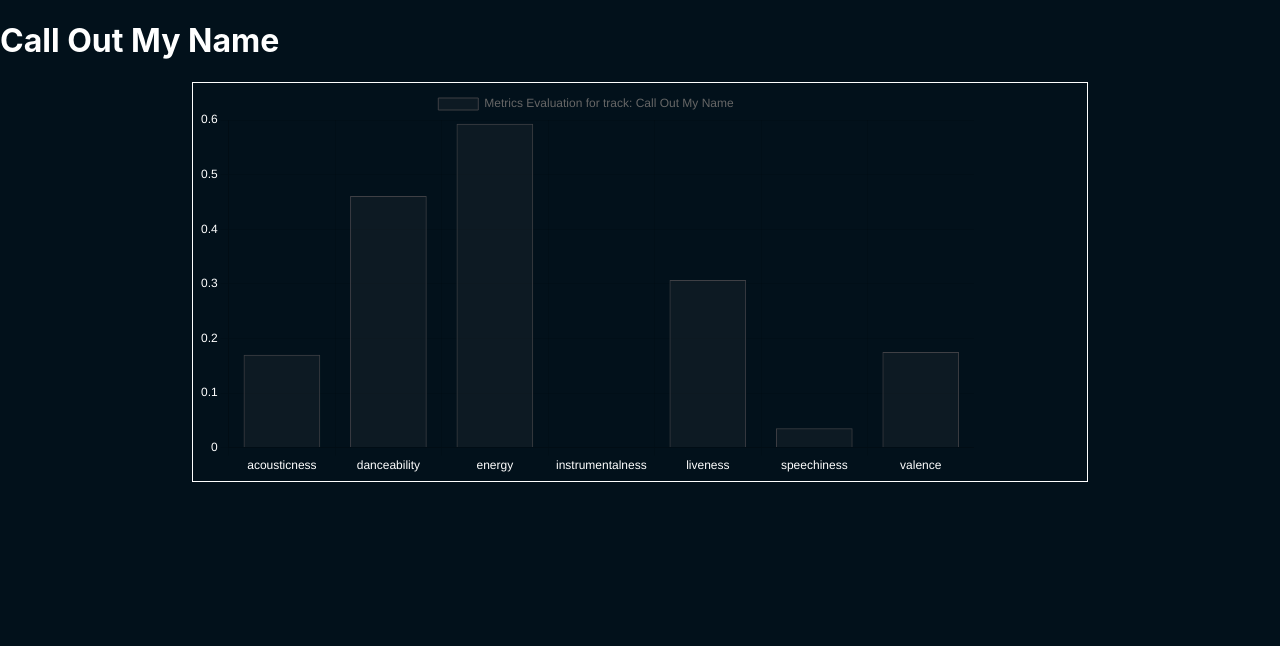
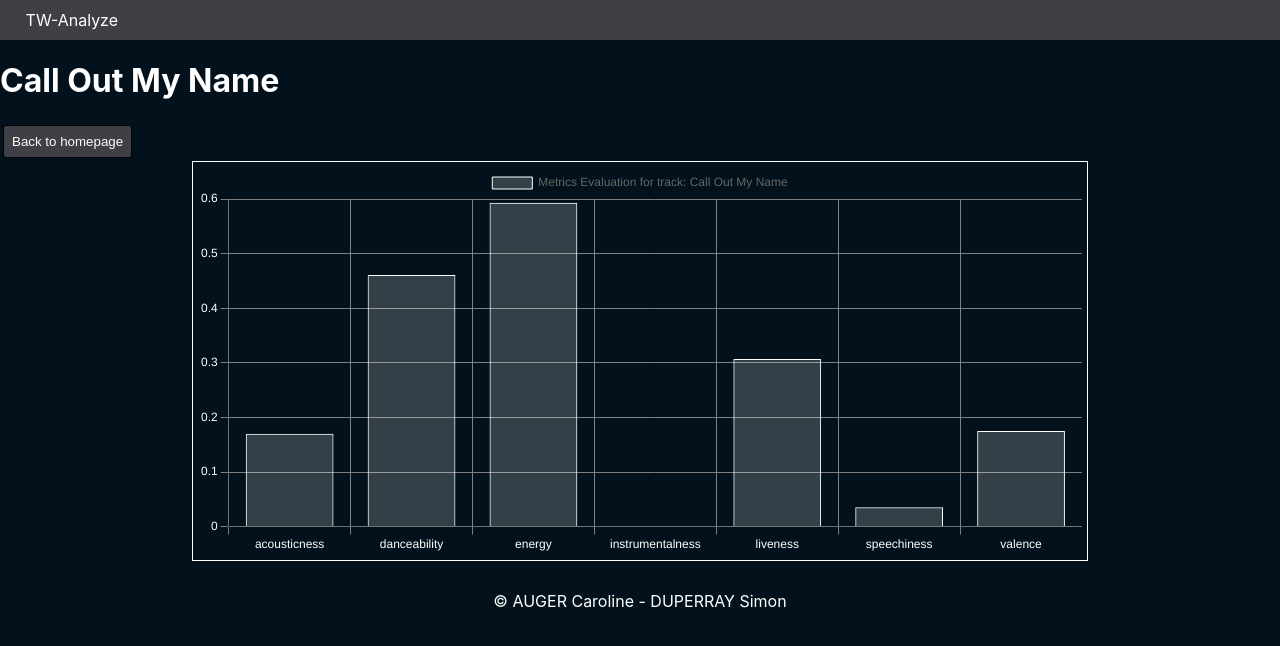
Before and after one commit to SimonDuperray/ESEO-NextAppSpotify, a Next.js app: page /track/09mEdoA6zrmBPgTEN5qXmN in a window 1280 px wide. Shown: the top 646 px of the page. Built offline with nearby package versions, Linux system fonts and the light colour scheme.

Commit message:
:lipstick: design custom button

```diff
--- /dev/null
+++ b/components/SimpleHeader.js
@@ -0,0 +1,13 @@
+import Link from "next/link";
+
+const SimpleHeader = () => {
+    return (
+        <header>
+            <Link href="/">
+                TW-Analyze
+            </Link>
+        </header>
+    );
+};
+
+export default SimpleHeader;
--- a/pages/metricsDescription.js
+++ b/pages/metricsDescription.js
@@ -1,6 +1,7 @@
 import Link from "next/link";
 import DescriptionCard from "../components/DescriptionCard";
 import Footer from "../components/Footer";
+import SimpleHeader from "../components/SimpleHeader";
 
 /**
  * Propose a short description for each of the proposed track metric
@@ -55,9 +56,7 @@ const metricsDescription = () => {
     ];
     return (
         <div>
-            <header>
-                <Link href="/">TW-Analyze</Link>
-            </header>
+            <SimpleHeader />
             <div id="metrics-description">
                 <button>
                     <Link href="/">Back to home</Link>
--- a/pages/track/[id].js
+++ b/pages/track/[id].js
@@ -1,8 +1,11 @@
 import { outTracks } from "../../data/tracks";
 import { outTheWeekndAudioFeatures } from "../../data/the_weeknd_audio_features";
 import {BarElement, CategoryScale, Chart as ChartJS, Legend, LinearScale, Tooltip} from "chart.js";
-import { Bar     } from "react-chartjs-2";
+import { Bar } from "react-chartjs-2";
 import { useState, useEffect } from "react";
+import Link from "next/link";
+import Footer from "../../components/Footer";
+import SimpleHeader from "../../components/SimpleHeader";
 
 ChartJS.register(
     BarElement,
@@ -78,34 +81,56 @@ const TrackDetails = ({ track }) => {
                     audioFeatures['speechiness'],
                     audioFeatures['valence']
                 ],
-                backgroundColor: "rgba(63, 64, 69, .2)",
-                borderColor: "rgba(63, 64, 69, 1)",
+                backgroundColor: "rgba(255, 255, 255, .2)",
+                borderColor: "rgba(255, 255, 255, 1)",
                 borderWidth: 1,
                 fill: true
             }]
         }
-
         setDetailsMetrics(data);
     }, []);
 
     return (
         <div>
+            <SimpleHeader />
+            <div>
                 <h1>{track.title}</h1>
+                <button className="custom-button">
+                    <Link href="/">
+                        Back to homepage
+                    </Link>
+                </button>
                 <div className="graph-container">
                     <Bar
                         data={ detailsMetrics }
                         options={{
                             responsive: true,
+                            maintainAspectRatio: false,
                             scales: {
                                 y: {
-                        ticks: { color: 'white', beginAtZero: true }
+                                    ticks: {
+                                        color: 'white',
+                                        beginAtZero: true
+                                    },
+                                    grid: {
+                                        color: 'gray'
+                                    }
                                 },
                                 x: {
-                        ticks: { color: 'white', beginAtZero: true }
+                                    ticks: {
+                                        color: 'white',
+                                        beginAtZero: true
+                                    },
+                                    grid: {
+                                        color: 'gray'
                                     }
-                    }}}
+                                }
+                            }
+                        }}
                     />
                 </div>
+            </div>
+            <Footer />
         </div>
     )
 }
--- a/styles/globals.css
+++ b/styles/globals.css
@@ -38,6 +38,10 @@ header > * {
 footer {
   margin: 30px 0;
   text-align: center;
+}
+
+div.global-container {
+  margin: 0 5%;
 }
 
 #metrics-description > ul > li {
@@ -144,23 +148,29 @@ div.description-card > h3:hover {
 }
 
 .custom-button {
-  padding: 4px 8px;
+  padding: 8px;
   border-radius: 3px;
   margin: 3px;
-  letter-spacing: 1px;
-  border: none;
+  color: #FCFCFC;
+  background-color: rgba(63, 64, 69, 1);
+  border: .5px solid black;
+  transition: .5s;
 }
 
 .custom-button:hover {
   cursor: pointer;
+  background-color: rgba(63, 64, 69, .5);
+}
+
+.custom-button#sign-out-button:hover {
   text-decoration: underline;
 }
 
 div.graph-container {
-  height: 400px;
   text-align: center;
   width: 70%;
   margin: auto;
+  height: 400px;
   border: 1px solid #fff;
   padding: 5px;
 }
```
Also changed, not shown: pages/index.js (+8 -2 lines). Lines whose indentation alone changed are shown as unchanged.
